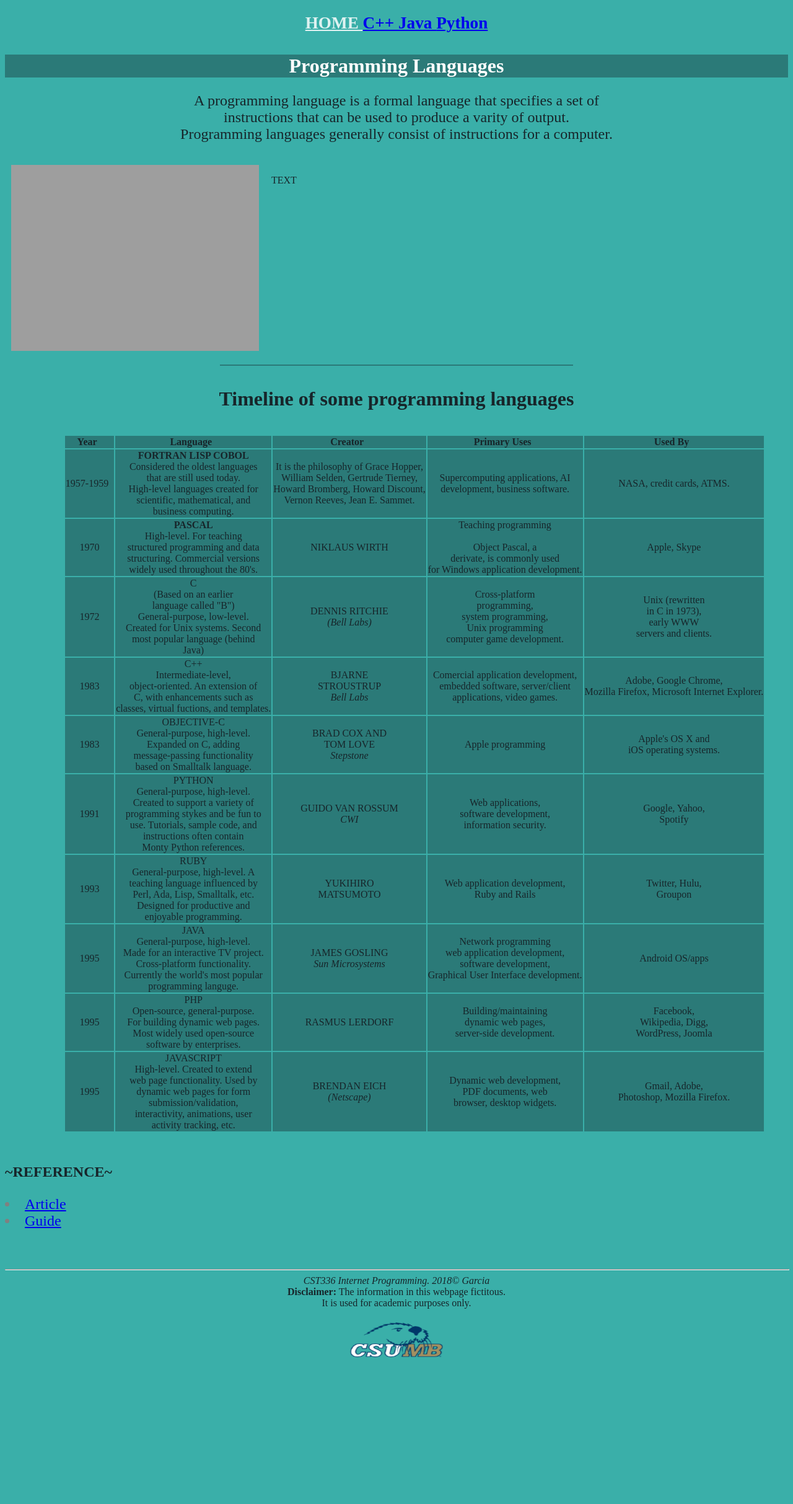
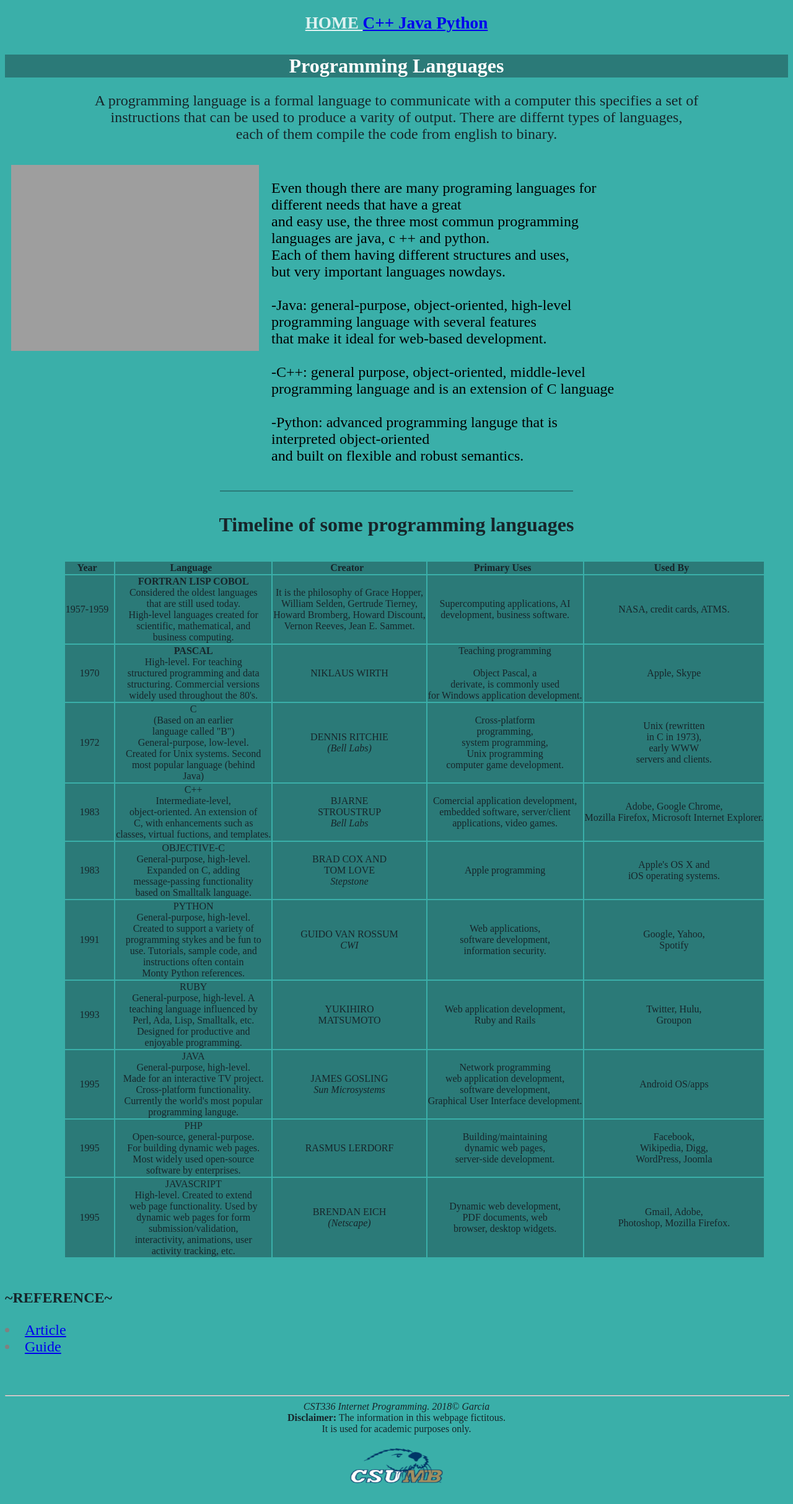
Before and after one commit to IvonneS/cst336, a PHP site: page /hw/hw1/main.php in a window 1280 px wide. Shown: the whole page at 62% size. Before the commit the page ends 2190 px from the top, so only its background shows below. Run offline with PHP 8.4, Linux system fonts and the light colour scheme; grey boxes are pictures that could not be loaded.

Commit message:
updating homework1

```diff
--- a/hw/hw1/c++.php
+++ b/hw/hw1/c++.php
@@ -32,7 +32,7 @@
 
         </div>
          <div class = "image">
-             <img scr="" alt="c++ logo">
+             <img src="img/cp.png" alt = "c++ logo"/>
 
         </div>
          <hr width="45%" size = "2.5" color = "#2B7A78"/>
--- a/hw/hw1/css/style.css
+++ b/hw/hw1/css/style.css
@@ -48,6 +48,12 @@
     display: table;
 }
 /**********************/
+.details{
+    text-align: left;
+    font-family: inherit;
+    font-size: 1.5em;
+    color: black;
+}
 .facts{
     text-align: center;
     font-family: inherit;
--- a/hw/hw1/main.php
+++ b/hw/hw1/main.php
@@ -25,9 +25,9 @@
 
         <div>
              <p class = "intro">
-        A programming language is a formal language that specifies a set of <br>
-        instructions that can be used to produce a varity of output. <br>
-        Programming languages generally consist of instructions for a computer. <br>
+        A programming language is a formal language to communicate with a computer this specifies a set of <br>
+        instructions that can be used to produce a varity of output. There are differnt types of languages,<br>
+        each of them compile the code from english to binary.<br>
         </p>
         </div>
 
@@ -37,7 +37,24 @@
                <img src="img/img.gif" alt = "gif"/>
              </div>
              <div class = "column">
-               <p>TEXT</p>
+               <p class = "details">
+                   Even though there are many programing languages for <br>
+                   different needs that have a great <br>
+                   and easy use, the three most commun programming<br>
+                   languages are java, c ++ and python. <br>
+                   Each of them having different structures and uses,<br>
+                   but very important languages nowdays. <br><br>
+                   -Java: general-purpose, object-oriented, high-level<br>
+                   programming language with several features <br>
+                   that make it ideal for web-based development.<br><br>
+                   -C++: general purpose, object-oriented, middle-level <br>
+                   programming language and is an extension of C language  <br><br>
+                   -Python: advanced programming languge that is <br>
+                   interpreted object-oriented<br>
+                   and built on flexible and robust semantics.
+
+
+               </p>
              </div>
         </div>
 
```
Also changed, not shown: hw/hw1/img/cp.png (added).
